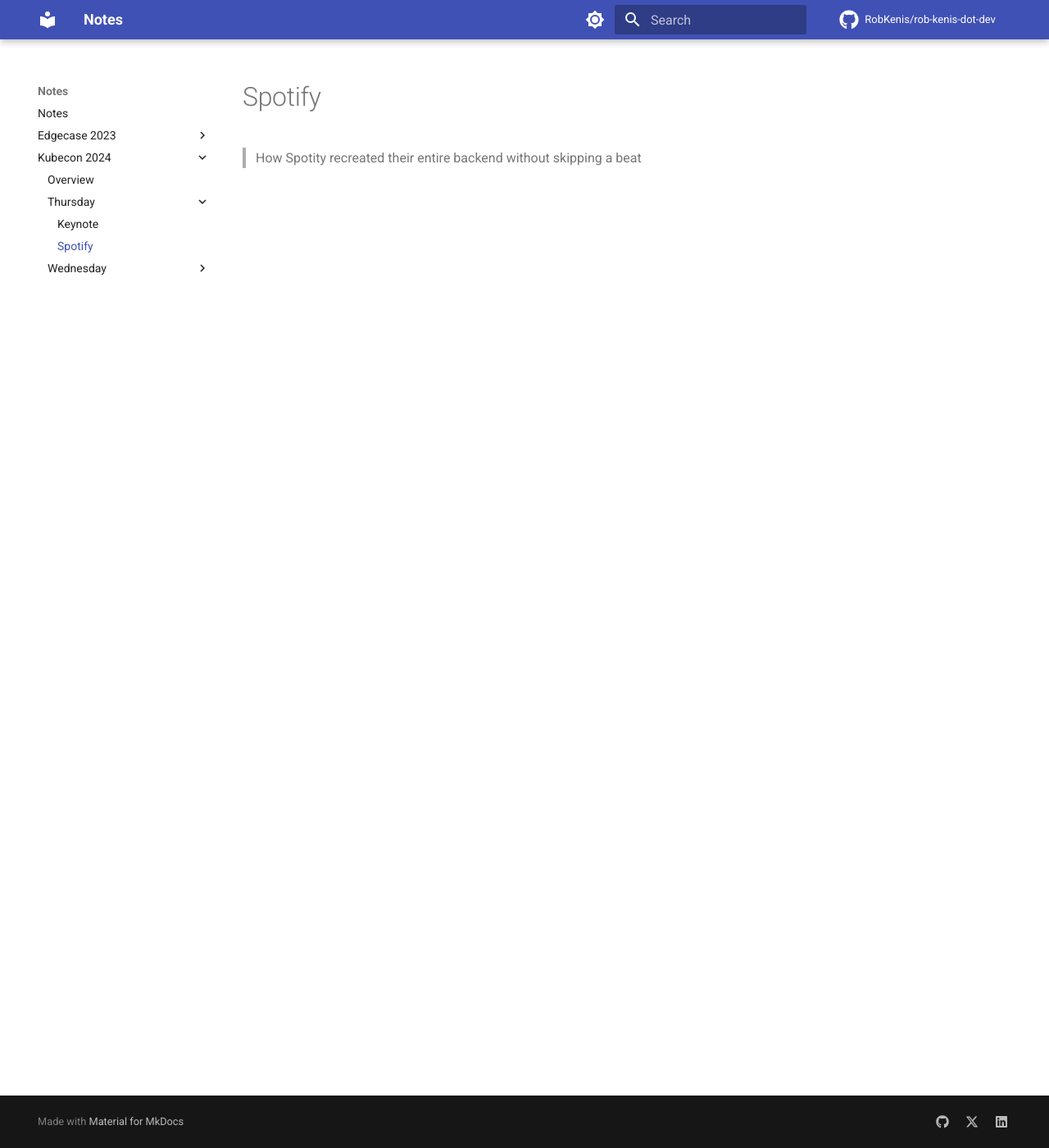
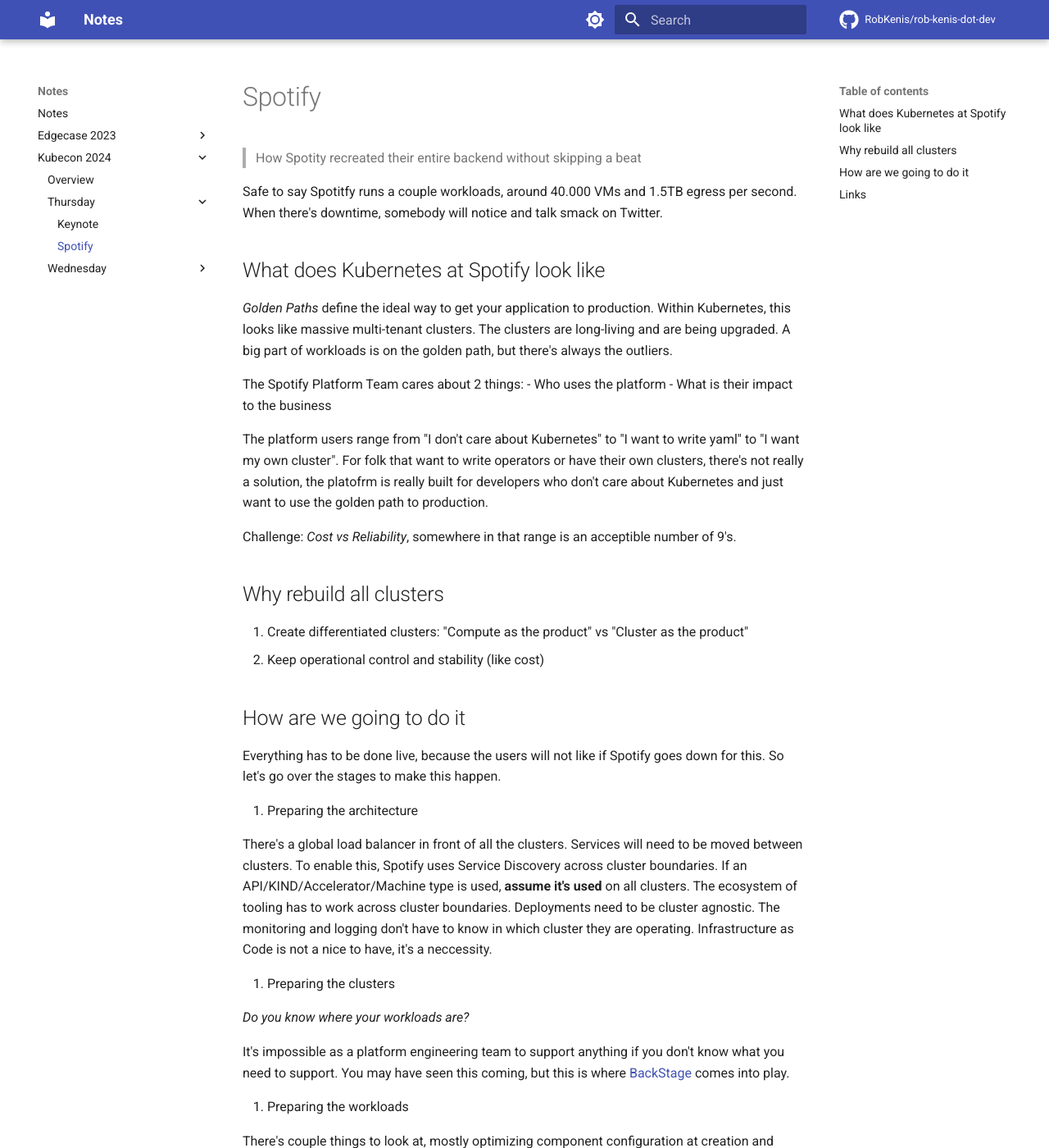
Before and after one commit to RobKenis/rob-kenis-dot-dev, an MkDocs documentation site: the page built from docs/kubecon-2024/thursday/2-spotify.md, in a window 1280 px wide and 1400 px high. Shown: the whole window at 82% size. Built offline with MkDocs 1.6.1 and Material for MkDocs 9.7.7, drawn with Linux system fonts in a browser that asks for light colours; comment, search, counter and statistics services are not loaded; some of the changed text lies outside the part shown.

Commit message:
Add more notes on spotify

```diff
--- a/docs/kubecon-2024/thursday/2-spotify.md
+++ b/docs/kubecon-2024/thursday/2-spotify.md
@@ -1,3 +1,68 @@
 # Spotify
 
 > How Spotity recreated their entire backend without skipping a beat
+
+Safe to say Spotitfy runs a couple workloads, around 40.000 VMs and 1.5TB egress per second. When there's downtime, somebody
+will notice and talk smack on Twitter.
+
+## What does Kubernetes at Spotify look like
+
+_Golden Paths_ define the ideal way to get your application to production. Within Kubernetes, this looks like massive
+multi-tenant clusters. The clusters are long-living and are being upgraded. A big part of workloads is on the golden path,
+but there's always the outliers.
+
+The Spotify Platform Team cares about 2 things:
+- Who uses the platform
+- What is their impact to the business
+
+The platform users range from "I don't care about Kubernetes" to "I want to write yaml" to "I want my own cluster".
+For folk that want to write operators or have their own clusters, there's not really a solution, the platofrm is really
+built for developers who don't care about Kubernetes and just want to use the golden path to production.
+
+Challenge: _Cost vs Reliability_, somewhere in that range is an acceptible number of 9's.
+
+## Why rebuild all clusters
+
+1. Create differentiated clusters: "Compute as the product" vs "Cluster as the product"
+2. Keep operational control and stability (like cost)
+
+## How are we going to do it
+
+Everything has to be done live, because the users will not like if Spotify goes down for this. So let's go over the
+stages to make this happen.
+
+1. Preparing the architecture
+
+There's a global load balancer in front of all the clusters. Services will need to be moved between clusters. To enable this,
+Spotify uses Service Discovery across cluster boundaries. If an API/KIND/Accelerator/Machine type is used, **assume it's used** on
+all clusters. The ecosystem of tooling has to work across cluster boundaries. Deployments need to be cluster agnostic. The monitoring
+and logging don't have to know in which cluster they are operating. Infrastructure as Code is not a nice to have, it's a neccessity.
+
+2. Preparing the clusters
+
+_Do you know where your workloads are?_
+
+It's impossible as a platform engineering team to support anything if you don't know what you need to support. You may have seen this
+coming, but this is where [BackStage](https://backstage.spotify.com/) comes into play.
+
+3. Preparing the workloads
+
+There's couple things to look at, mostly optimizing component configuration at creation and automated improvements over time. Governance
+is managed through [Kyverno](https://kyverno.io/).
+
+4. Preparing your migrations
+
+_Everything is going to break, but workloads cannot_. The takeaway is that the migration has to happen in a safe way. Here's the stages they go through:
+
+- Validation: is it oke to start a migration?
+- Pinning the workload: prevent more changes to the workload
+- Double deploys: deploy to the old and (multiple) new clusters. This can be expensive at scale, but is super important.
+- Traffic shifting: graceful user experience
+- Cleanup: remove double deploys
+- Unpinning: let developers deploy new changes again
+
+## Links
+
+- <https://engineering.atspotify.com/2023/04/spotifys-shift-to-a-fleet-first-mindset-part-1/>
+- <https://engineering.atspotify.com/2023/05/fleet-management-at-spotify-part-2-the-path-to-declarative-infrastructure/>
+- <https://engineering.atspotify.com/2023/05/fleet-management-at-spotify-part-3-fleet-wide-refactoring/>
```
